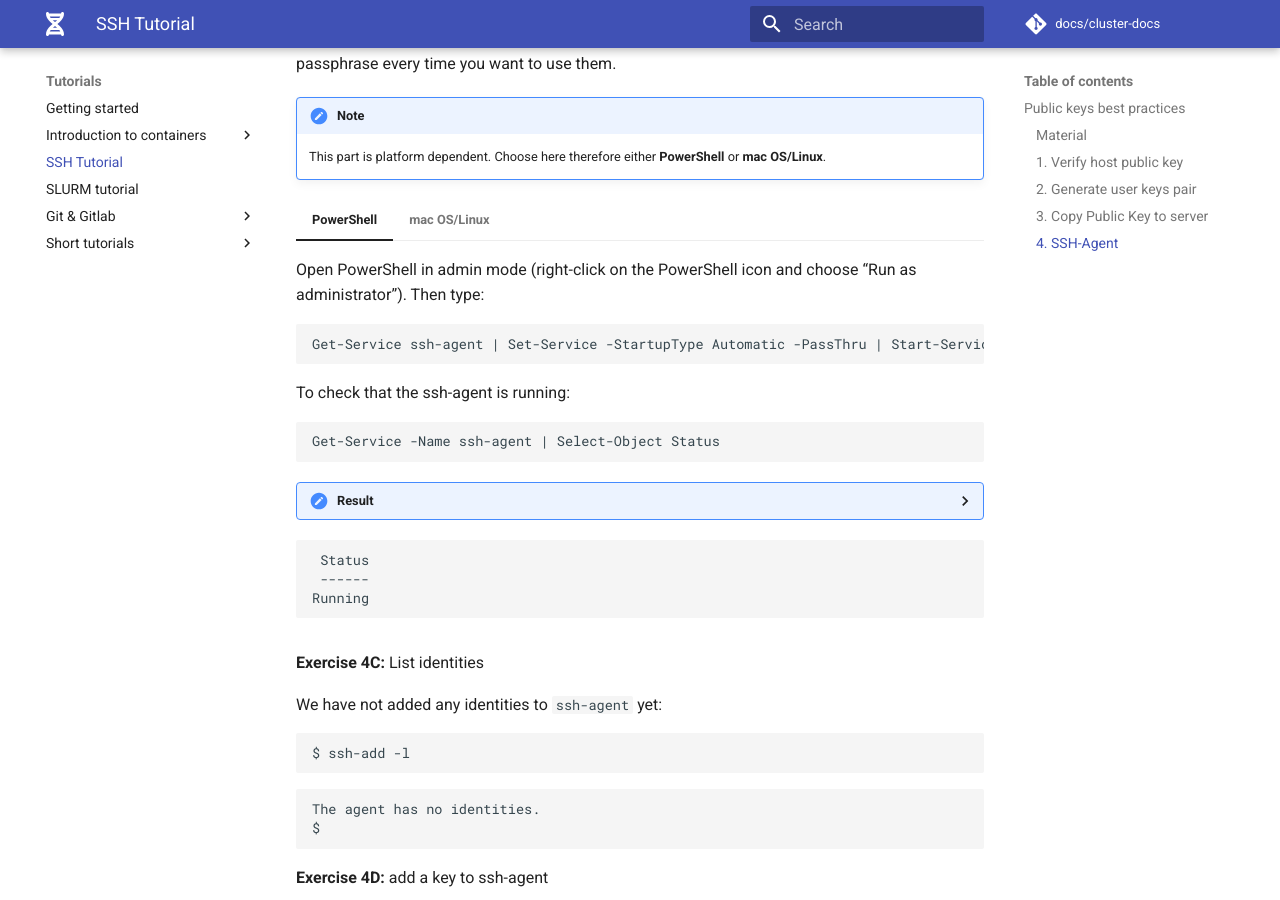
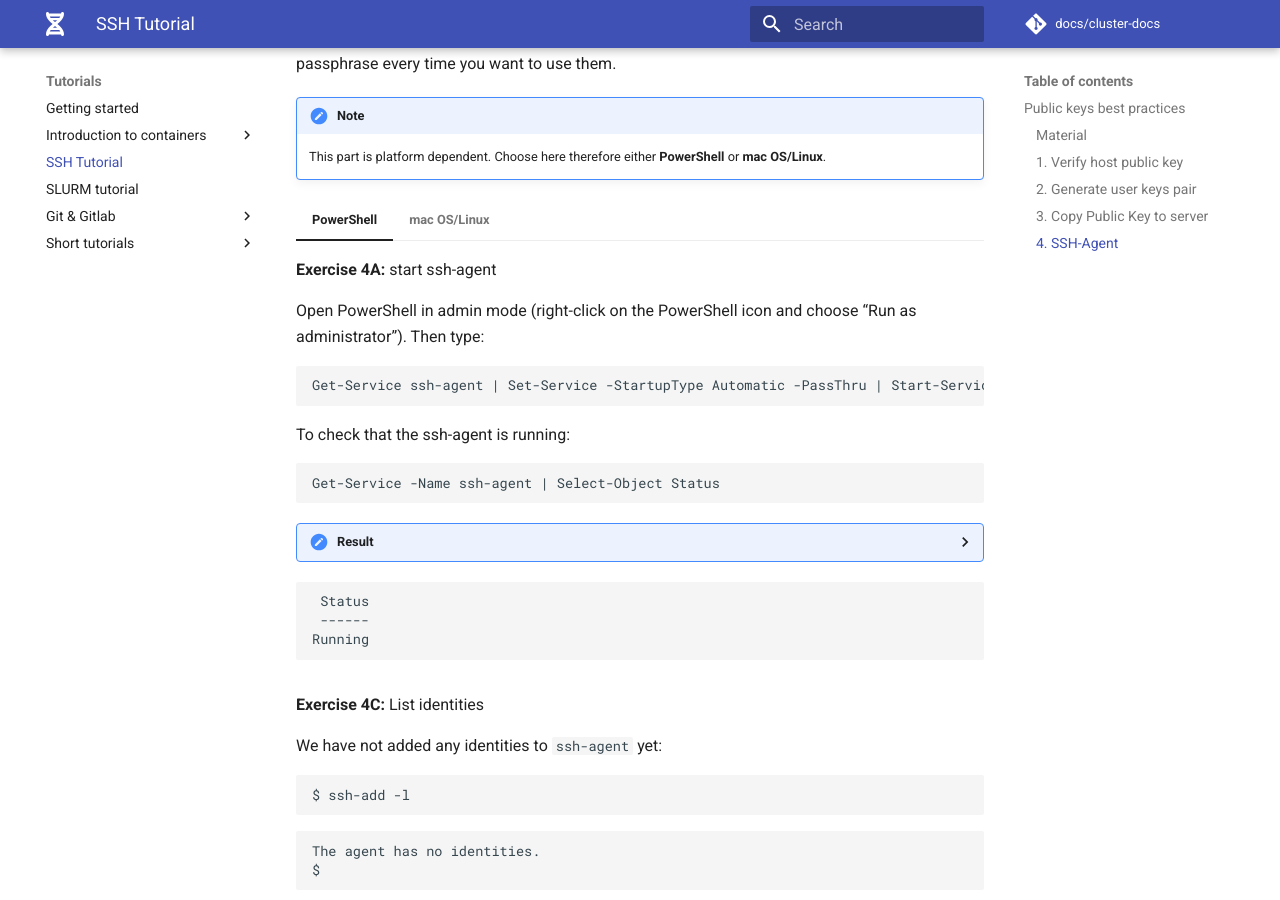
Before and after one commit to GeertvanGeest/cluster-docs, an MkDocs documentation site: the page built from docs/tutorials/SSH_tutorial.md, in a window 1280 px wide and 900 px high, scrolled down 6589 px. Built offline with MkDocs 1.6.1 and Material for MkDocs 9.7.7, drawn with Linux system fonts in a browser that asks for light colours.

Commit message:
add 4A for powershell, too

````diff
--- a/docs/tutorials/SSH_tutorial.md
+++ b/docs/tutorials/SSH_tutorial.md
@@ -415,6 +415,8 @@ You probably don't want to re-type your passphrase every time you are connecting
 
 === "PowerShell"
 
+    **Exercise 4A:** start ssh-agent
+
     Open PowerShell in admin mode (right-click on the PowerShell icon and choose "Run as administrator"). Then type:
 
     ```
````
